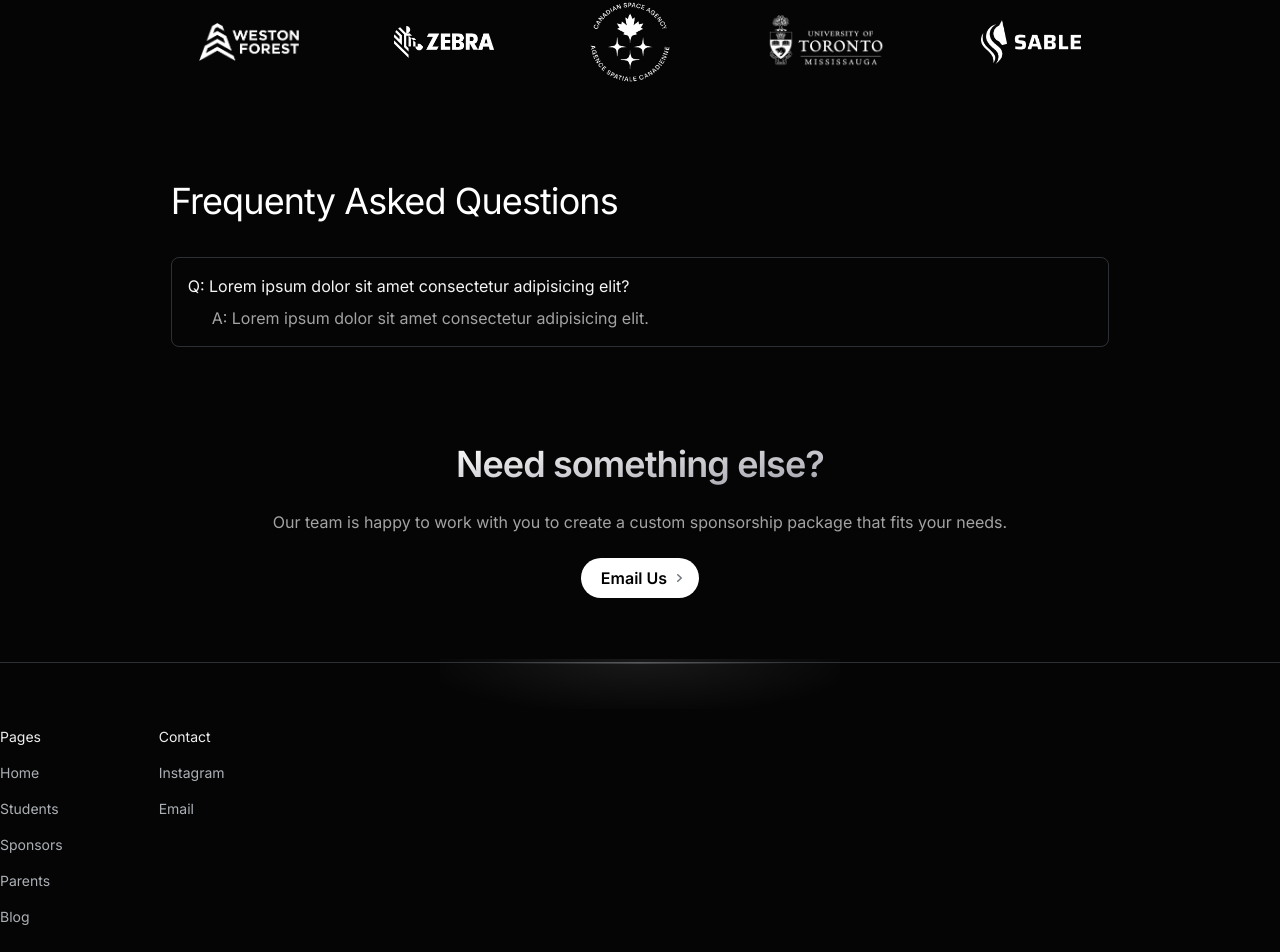
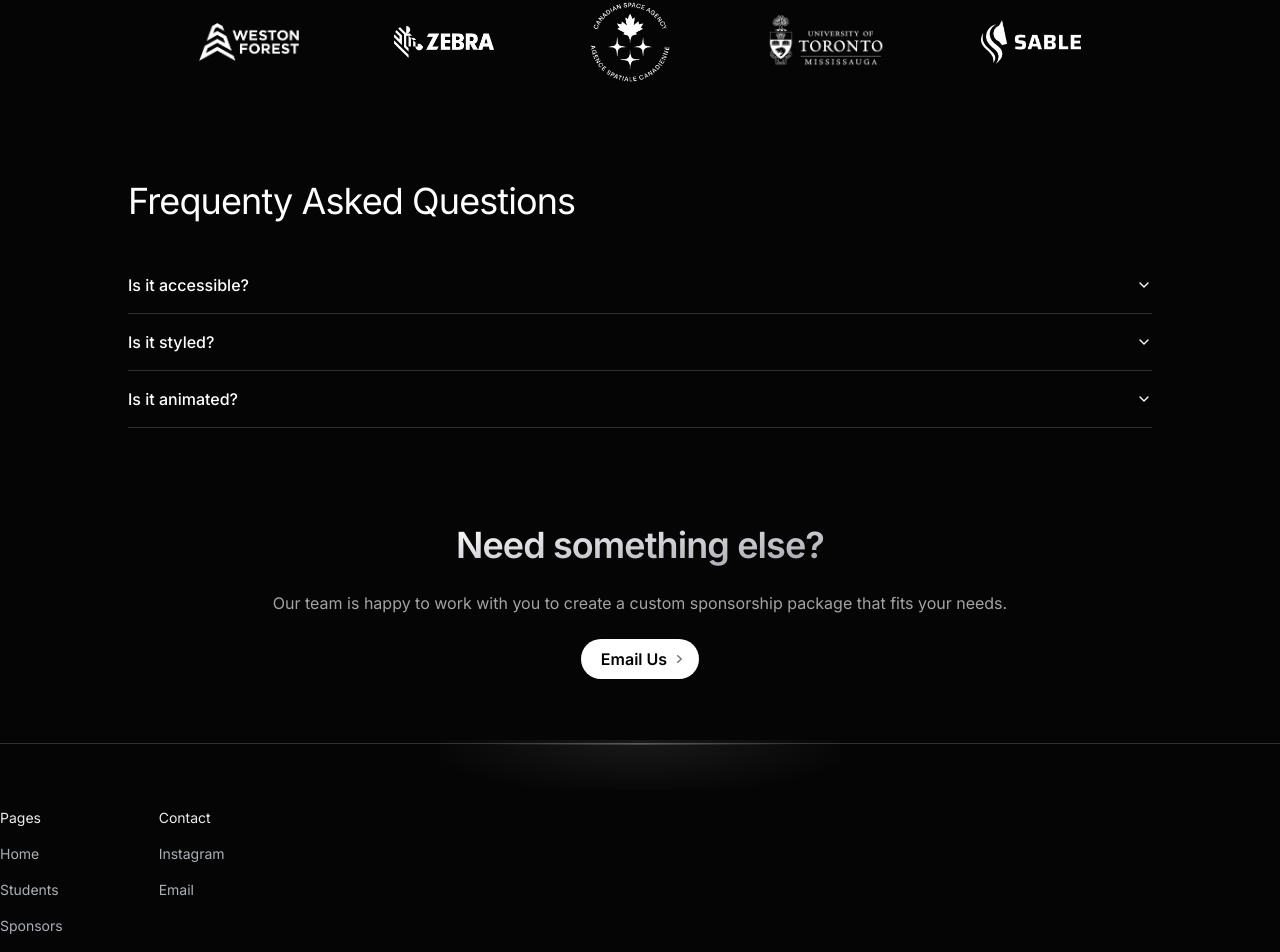
Before and after one commit to benceruleanlu/Team-Website, a Next.js app: page /sponsor in a window 1280 px wide. Shown: the part 1199-2151 px from the top of the page. Built offline with nearby package versions, Linux system fonts and the light colour scheme.

Commit message:
feat: #13

```diff
--- a/app/sponsor/page.tsx
+++ b/app/sponsor/page.tsx
@@ -2,6 +2,12 @@
 import Navbar from "../components/navbar";
 import Footer from "../components/footer";
 import Sponsors from "../components/sponsorCarousel";
+import {
+  Accordion,
+  AccordionContent,
+  AccordionItem,
+  AccordionTrigger,
+} from "@/components/ui/accordion";
 
 export default function Sponsor() {
   return (
@@ -19,7 +25,7 @@
         </p>
       </div>
       <div className="mx-auto flex h-auto w-11/12 max-w-5xl grid-cols-2 flex-wrap items-stretch justify-center gap-x-8 gap-y-8">
-        <div className="w-full rounded-3xl border border-[#d6ebfd30] text-center md:w-[300px] md:w-[400px] lg:w-[450px] flex flex-col">
+        <div className="flex w-full flex-col rounded-3xl border border-[#d6ebfd30] text-center md:w-[300px] md:w-[400px] lg:w-[450px]">
           <p className="mb-8 mt-6">Bronze</p>
           <p className="mb-8 text-4xl">$250+</p>
           <ul className="mx-auto w-10/12 space-y-3 text-sm text-[#f1f7feb5]">
@@ -94,7 +100,7 @@
             </div>
           </Link>
         </div>
-        <div className="h-auto w-full rounded-3xl border border-[#d6ebfd30] text-center md:w-[300px] md:w-[400px] lg:w-[450px] flex flex-col">
+        <div className="flex h-auto w-full flex-col rounded-3xl border border-[#d6ebfd30] text-center md:w-[300px] md:w-[400px] lg:w-[450px]">
           <p className="mb-8 mt-6">Silver</p>
           <p className="mb-8 text-4xl">$1000+</p>
           <ul className="mx-auto w-10/12 space-y-3 text-sm text-[#f1f7feb5]">
@@ -153,7 +159,7 @@
             </div>
           </Link>
         </div>
-        <div className="h-auto w-full rounded-3xl border border-[#d6ebfd30] text-center md:w-[300px] md:w-[400px] lg:w-[450px] flex flex-col">
+        <div className="flex h-auto w-full flex-col rounded-3xl border border-[#d6ebfd30] text-center md:w-[300px] md:w-[400px] lg:w-[450px]">
           <p className="mb-8 mt-6">Gold</p>
           <p className="mb-8 text-4xl">$2000+</p>
           <ul className="mx-auto w-10/12 space-y-3 text-sm text-[#f1f7feb5]">
@@ -214,7 +220,7 @@
             </div>
           </Link>
         </div>
-        <div className="h-auto w-full rounded-3xl border border-[#d6ebfd30] text-center md:w-[300px] md:w-[400px] lg:w-[450px] flex flex-col">
+        <div className="flex h-auto w-full flex-col rounded-3xl border border-[#d6ebfd30] text-center md:w-[300px] md:w-[400px] lg:w-[450px]">
           <p className="mb-8 mt-6">Title Sponsor</p>
           <p className="mb-8 text-4xl">$3000+</p>
           <ul className="mx-auto w-10/12 space-y-3 text-sm text-[#f1f7feb5]">
@@ -277,18 +283,32 @@
       <div className="mx-auto my-24 max-w-5xl">
         <Sponsors />
       </div>
-      <div className="mx-auto max-w-5xl">
-        <p className="mx-auto mb-8 w-11/12 text-[2.25rem] leading-[130%] tracking-tight">
+      <div className="mx-auto w-11/12 lg:max-w-5xl">
+        <p className="mx-auto mb-8 text-[2.25rem] leading-[130%] tracking-tight">
           Frequenty Asked Questions
         </p>
-        <div className="mx-auto mb-4 w-11/12 space-y-2 rounded-lg border border-[#d6ebfd30] p-4">
-          <p className="text-neutral-100">
-            Q: Lorem ipsum dolor sit amet consectetur adipisicing elit?
-          </p>
-          <p className="pl-6 text-neutral-400">
-            A: Lorem ipsum dolor sit amet consectetur adipisicing elit.
-          </p>
-        </div>
+        <Accordion type="single" collapsible className="w-full">
+          <AccordionItem value="item-1" className="border-[#d6ebfd30]">
+            <AccordionTrigger>Is it accessible?</AccordionTrigger>
+            <AccordionContent className="text-[#f1f7feb5]">
+              Yes. It adheres to the WAI-ARIA design pattern.
+            </AccordionContent>
+          </AccordionItem>
+          <AccordionItem value="item-2" className="border-[#d6ebfd30]">
+            <AccordionTrigger>Is it styled?</AccordionTrigger>
+            <AccordionContent className="text-[#f1f7feb5]">
+              Yes. It comes with default styles that matches the other
+              components&apos; aesthetic.
+            </AccordionContent>
+          </AccordionItem>
+          <AccordionItem value="item-3" className="border-[#d6ebfd30]">
+            <AccordionTrigger>Is it animated?</AccordionTrigger>
+            <AccordionContent className="text-[#f1f7feb5]">
+              Yes. It&apos;s animated by default, but you can disable it if you
+              prefer.
+            </AccordionContent>
+          </AccordionItem>
+        </Accordion>
       </div>
       <div className="mx-auto mt-24 w-11/12 space-y-6 text-center">
         <p className="text-4xl font-semibold leading-[120%] tracking-tight">
--- /dev/null
+++ b/components/ui/accordion.tsx
@@ -0,0 +1,58 @@
+"use client"
+
+import * as React from "react"
+import * as AccordionPrimitive from "@radix-ui/react-accordion"
+import { ChevronDown } from "lucide-react"
+
+import { cn } from "@/lib/utils"
+
+const Accordion = AccordionPrimitive.Root
+
+const AccordionItem = React.forwardRef<
+  React.ElementRef<typeof AccordionPrimitive.Item>,
+  React.ComponentPropsWithoutRef<typeof AccordionPrimitive.Item>
+>(({ className, ...props }, ref) => (
+  <AccordionPrimitive.Item
+    ref={ref}
+    className={cn("border-b", className)}
+    {...props}
+  />
+))
+AccordionItem.displayName = "AccordionItem"
+
+const AccordionTrigger = React.forwardRef<
+  React.ElementRef<typeof AccordionPrimitive.Trigger>,
+  React.ComponentPropsWithoutRef<typeof AccordionPrimitive.Trigger>
+>(({ className, children, ...props }, ref) => (
+  <AccordionPrimitive.Header className="flex">
+    <AccordionPrimitive.Trigger
+      ref={ref}
+      className={cn(
+        "flex flex-1 items-center justify-between py-4 font-medium transition-all hover:underline [&[data-state=open]>svg]:rotate-180",
+        className
+      )}
+      {...props}
+    >
+      {children}
+      <ChevronDown className="h-4 w-4 shrink-0 transition-transform duration-200" />
+    </AccordionPrimitive.Trigger>
+  </AccordionPrimitive.Header>
+))
+AccordionTrigger.displayName = AccordionPrimitive.Trigger.displayName
+
+const AccordionContent = React.forwardRef<
+  React.ElementRef<typeof AccordionPrimitive.Content>,
+  React.ComponentPropsWithoutRef<typeof AccordionPrimitive.Content>
+>(({ className, children, ...props }, ref) => (
+  <AccordionPrimitive.Content
+    ref={ref}
+    className="overflow-hidden text-sm transition-all data-[state=closed]:animate-accordion-up data-[state=open]:animate-accordion-down"
+    {...props}
+  >
+    <div className={cn("pb-4 pt-0", className)}>{children}</div>
+  </AccordionPrimitive.Content>
+))
+
+AccordionContent.displayName = AccordionPrimitive.Content.displayName
+
+export { Accordion, AccordionItem, AccordionTrigger, AccordionContent }
--- a/package.json
+++ b/package.json
@@ -9,6 +9,7 @@
     "lint": "next lint"
   },
   "dependencies": {
+    "@radix-ui/react-accordion": "^1.2.0",
     "@radix-ui/react-slot": "^1.1.0",
     "@splinetool/react-spline": "^4.0.0",
     "@splinetool/runtime": "^1.8.5",
```
Also changed, not shown: 1 other file (tests, documents, lock files or other folders).
